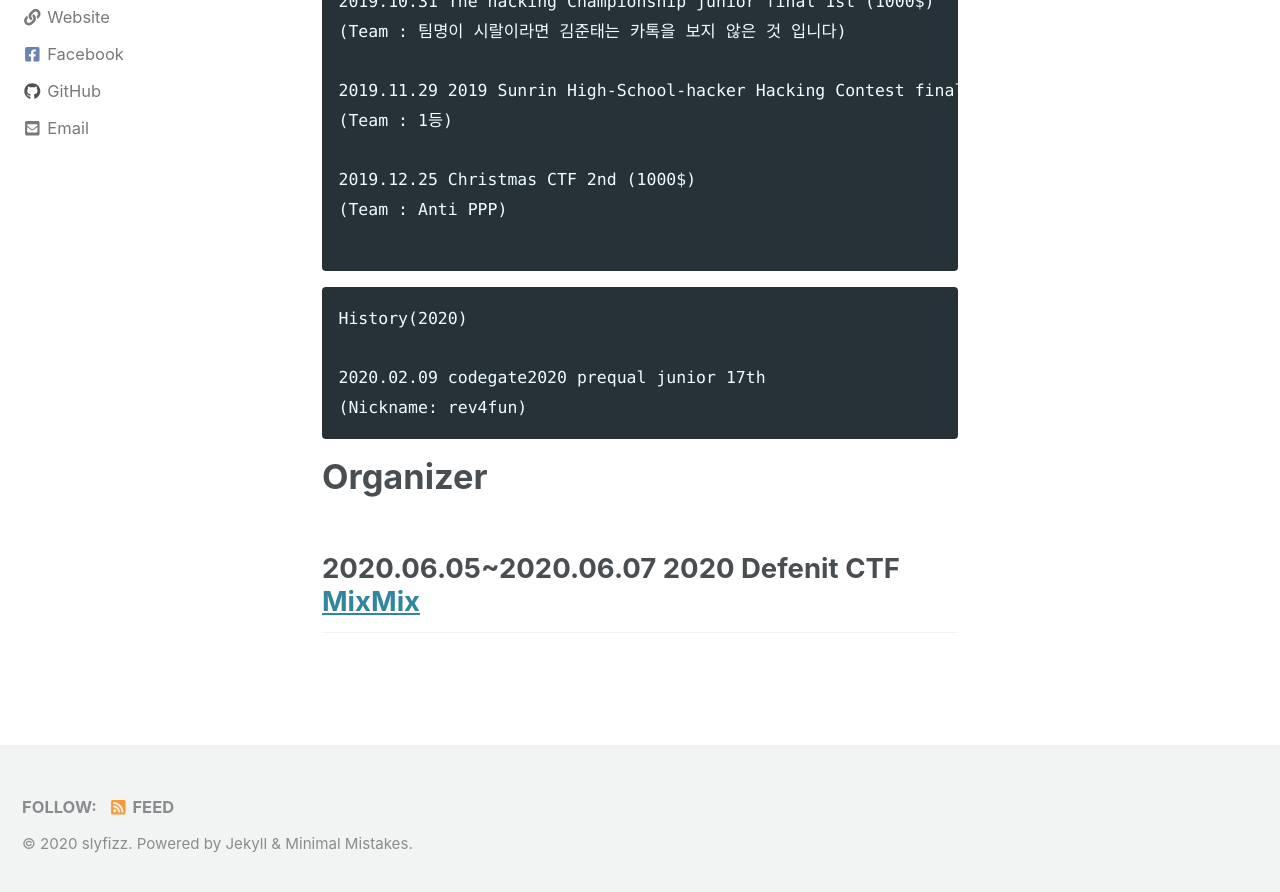
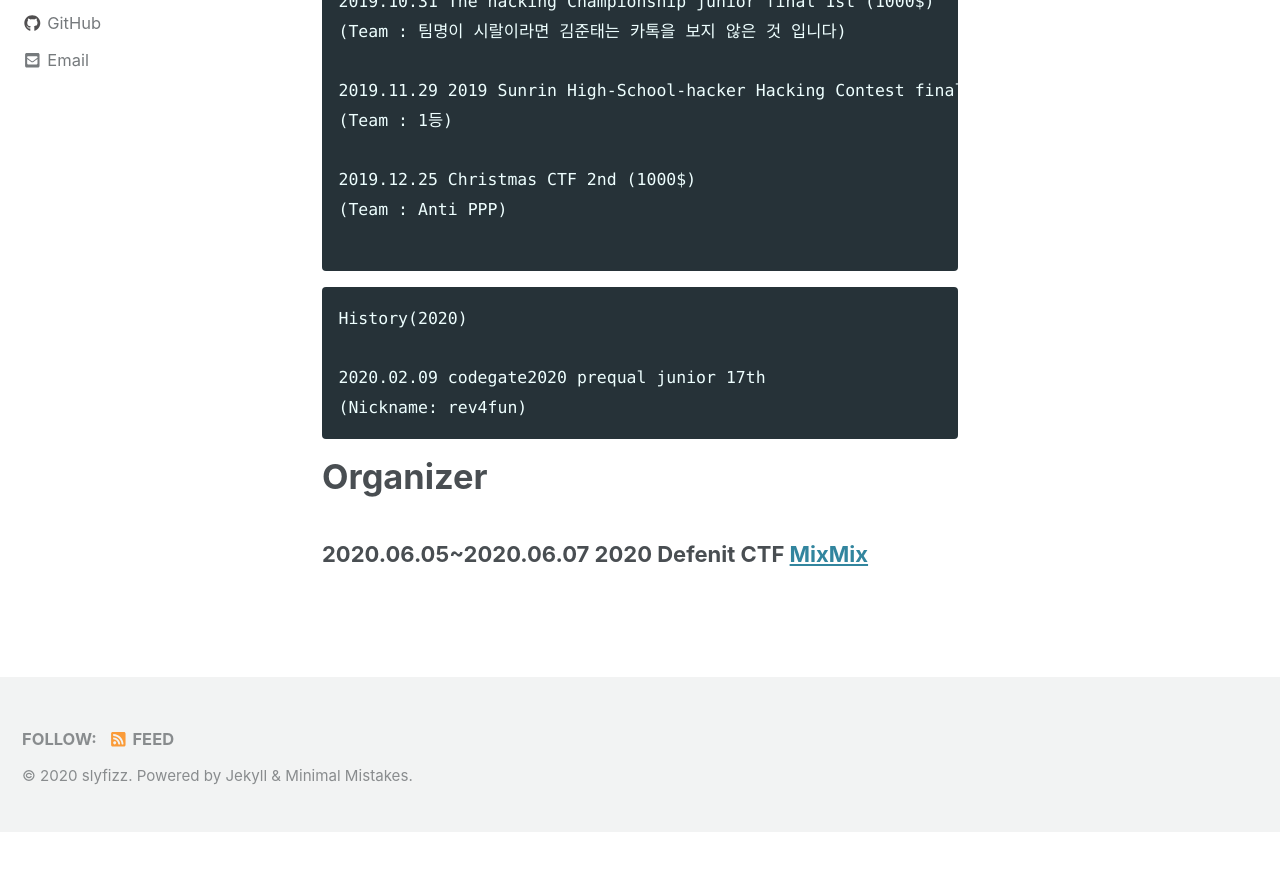
Before and after one commit to slyfizz3/slyfizz3.github.io, a Jekyll site: the page built from _pages/about.md, in a window 1280 px wide and 900 px high, scrolled down 1221 px. Shown: the top 892 px of the window. Built offline with Jekyll 4.4.1, drawn with Linux system fonts in a browser that asks for light colours; cached includes are drawn as plain includes; nearby versions of some CDN libraries; after the commit the page ends 2053 px from its top, so only the background shows below that.

```diff
--- a/_pages/about.md
+++ b/_pages/about.md
@@ -60,4 +60,4 @@ History(2020)
 
 
 # Organizer
-## 2020.06.05~2020.06.07 2020 Defenit CTF [MixMix](https://github.com/slyfizz3/Make-challenges/tree/master/2020DefenitCTF/MixMix)
+### 2020.06.05~2020.06.07 2020 Defenit CTF [MixMix](https://github.com/slyfizz3/Make-challenges/tree/master/2020DefenitCTF/MixMix)
```
